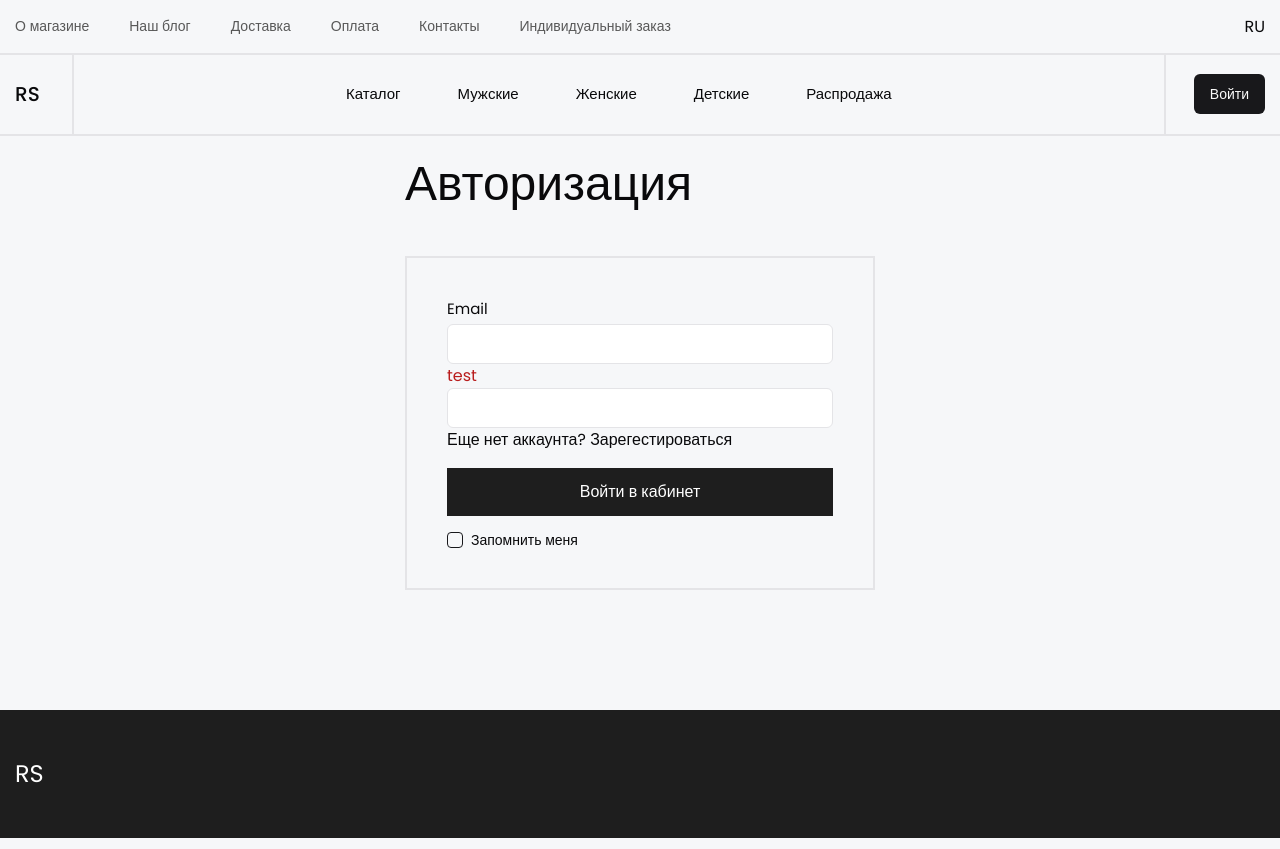
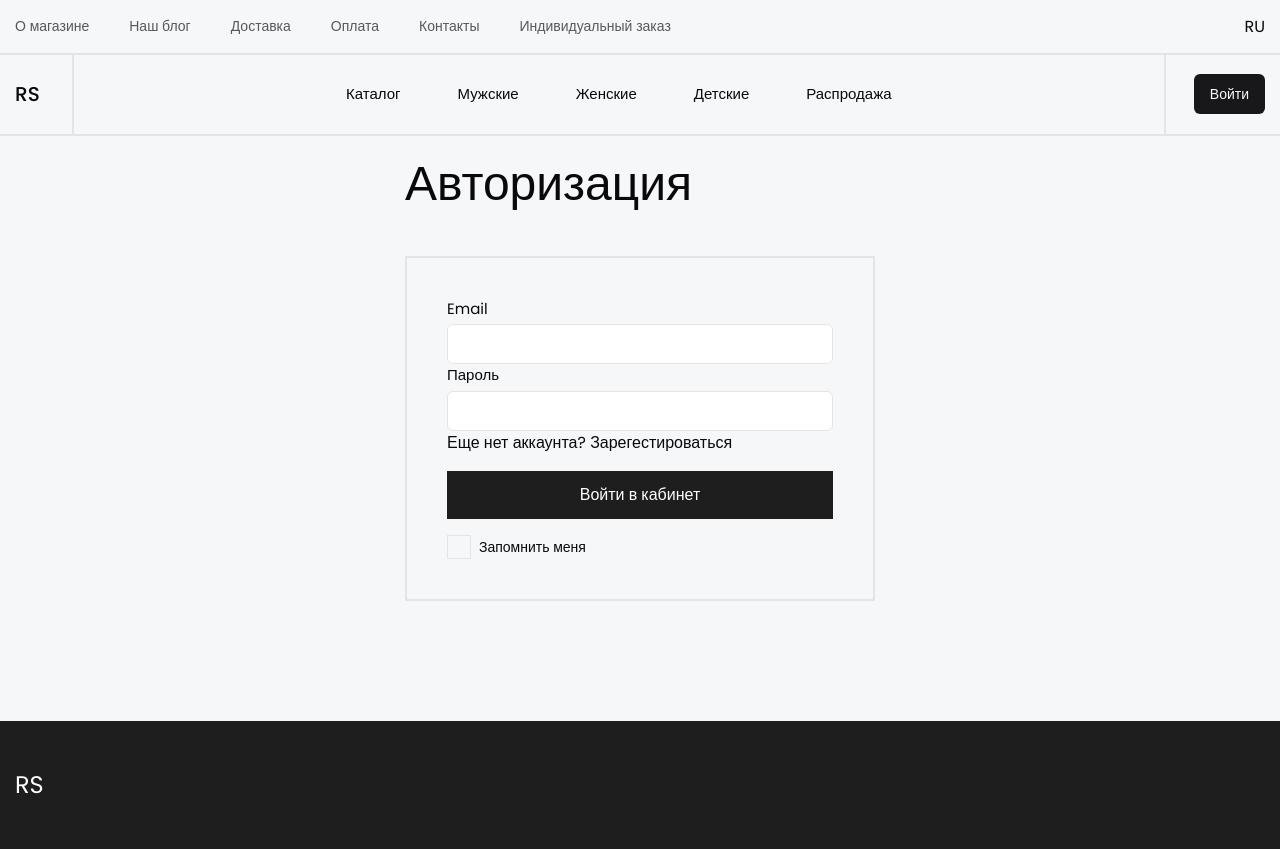
Before and after one commit to MagaFreelancer/rent-car, a React (Vite) app: page /auth/login in a window 1280 px wide. Built offline with nearby package versions, Linux system fonts and the light colour scheme; the HTML template or start-up script is replaced by a standard one.

Commit message:
refactor

```diff
--- a/src/common/errors.ts
+++ b/src/common/errors.ts
@@ -0,0 +1,8 @@
+export enum AppErrors {
+    PasswordDoNotMatch = 'У вас не совпадают пароли',
+    InvalidEmail = 'Введите корректный email',
+    RequiredField = 'Это поле обязательное',
+    minLength = 'Минимальная длина 8 символов',
+    InvalidPassword = 'Пароль должен содержать спецсимвол, одинь заглавный символ, одну цифру',
+    minLengthName = 'Минимальная длина 4 символов',
+}
--- a/src/pages/auth/auth.tsx
+++ b/src/pages/auth/auth.tsx
@@ -19,17 +19,24 @@ const Auth = () => {
     const { type } = useParams();
     const isRegistered = type === 'login';
 
+    const {
+        handleSubmit,
+        register,
+        formState: { errors },
+    } = useForm<TypeForm>({
+        resolver: yupResolver(isRegistered ? loginSchema : registerSchema),
+    });
+
     const onSubmit: SubmitHandler<TypeForm> = data => {
+        console.log('register', errors.email?.message);
         if (isRegistered) {
             console.log('login', data);
+            console.log('login', errors);
         } else {
             console.log('register', data);
+            console.log('register', errors);
         }
     };
-
-    const formMethods = useForm<TypeForm>({
-        resolver: yupResolver(isRegistered ? loginSchema : registerSchema),
-    });
 
     return (
         <section className="max-w-[500px] mx-auto mb-[120px]">
@@ -38,11 +45,11 @@ const Auth = () => {
                     {type === 'login' ? 'Авторизация' : 'Регистрация'}
                 </Title>
 
-                <form className="border-2 p-10" onSubmit={formMethods.handleSubmit(onSubmit)}>
+                <form className="border-2 p-10" onSubmit={handleSubmit(onSubmit)}>
                     {type === 'login' ? (
-                        <Login register={formMethods.register} />
+                        <Login register={register} />
                     ) : (
-                        <Register register={formMethods.register} />
+                        <Register register={register} />
                     )}
 
                     <Button className="w-full p-6 my-4" variant="custom" type="submit">
@@ -50,7 +57,10 @@ const Auth = () => {
                     </Button>
 
                     <div className="flex items-center space-x-2">
-                        <Checkbox id="remember" />
+                        <Checkbox
+                            className="w-6 h-6 border-[##D6D6D6] rounded-none"
+                            id="remember"
+                        />
                         <label
                             htmlFor="remember"
                             className="text-sm font-medium leading-none peer-disabled:cursor-not-allowed peer-disabled:opacity-70"
--- a/src/pages/auth/login/login.tsx
+++ b/src/pages/auth/login/login.tsx
@@ -10,7 +10,9 @@ interface IPropsLogin {
 const Login = ({ register }: IPropsLogin) => {
     return (
         <>
-            <Input {...register('email')} text="Email" error="test" className="px-5 py-4" />
+            <p className="text-[15px] mb-1">Email</p>
+            <Input {...register('email')} className="px-5 py-4" />
+            <p className="text-[15px] mb-1">Пароль</p>
             <Input {...register('password')} className="px-5 py-4" />
             <p>
                 Еще нет аккаунта?{'\u00A0'}
--- a/src/shared/input.tsx
+++ b/src/shared/input.tsx
@@ -1,28 +1,20 @@
 import * as React from 'react';
 import { cn } from '@/lib/utils';
-import { clsx } from 'clsx';
 
-export interface InputProps extends React.InputHTMLAttributes<HTMLInputElement> {
-    text?: string;
-    error?: string;
-}
+export interface InputProps extends React.InputHTMLAttributes<HTMLInputElement> {}
 
 const Input = React.forwardRef<HTMLInputElement, InputProps>(
-    ({ className, type, text, error, ...props }, ref) => {
+    ({ className, type, ...props }, ref) => {
         return (
-            <>
-                {text && <p className="text-[15px] mb-1">{text}</p>}
             <input
                 type={type}
                 className={cn(
-                        `${error && `border-b-red-700`} flex h-10 w-full rounded-md border border-input bg-background px-3 py-2 text-sm ring-offset-background file:border-0 file:bg-transparent file:text-sm file:font-medium file:text-foreground placeholder:text-muted-foreground focus-visible:outline-none focus-visible:ring-2 focus-visible:ring-ring focus-visible:ring-offset-2 disabled:cursor-not-allowed disabled:opacity-50`,
+                    'flex h-10 w-full rounded-md border border-input bg-background px-3 py-2 text-sm ring-offset-background file:border-0 file:bg-transparent file:text-sm file:font-medium file:text-foreground placeholder:text-muted-foreground focus-visible:outline-none focus-visible:ring-2 focus-visible:ring-ring focus-visible:ring-offset-2 disabled:cursor-not-allowed disabled:opacity-50',
                     className
                 )}
                 ref={ref}
                 {...props}
             />
-                {error && <p className={clsx(error, 'text-red-700')}>{error}</p>}
-            </>
         );
     }
 );
--- a/src/utils/yup.ts
+++ b/src/utils/yup.ts
@@ -1,12 +1,20 @@
 import * as yup from 'yup';
+import { AppErrors } from '@/common/errors.ts';
 
 export const loginSchema = yup.object().shape({
-    email: yup.string().required('Email is required'),
-    password: yup.string().required('Password is required'),
+    email: yup.string().email(AppErrors.InvalidEmail).required(AppErrors.RequiredField),
+    password: yup.string().required(AppErrors.RequiredField),
 });
 
 export const registerSchema = yup.object().shape({
-    name: yup.string().required('Name is required'),
-    email: yup.string().required('Email is required'),
-    password: yup.string().required('Password is required'),
+    name: yup.string().min(4, AppErrors.minLengthName).required(AppErrors.RequiredField),
+    email: yup.string().email(AppErrors.InvalidEmail).required(AppErrors.RequiredField),
+    password: yup
+        .string()
+        .min(8, AppErrors.minLength)
+        .required(AppErrors.RequiredField)
+        .matches(
+            /^(?=.*\d)(?=.*[A-Z])(?=.*[a-z])(?=.*[a-zA-Z!#$%&? "])[a-zA-Z0-9!@#$%&?]{6,20}$/,
+            AppErrors.InvalidPassword
+        ),
 });
```
Lines whose indentation alone changed are shown as unchanged.
